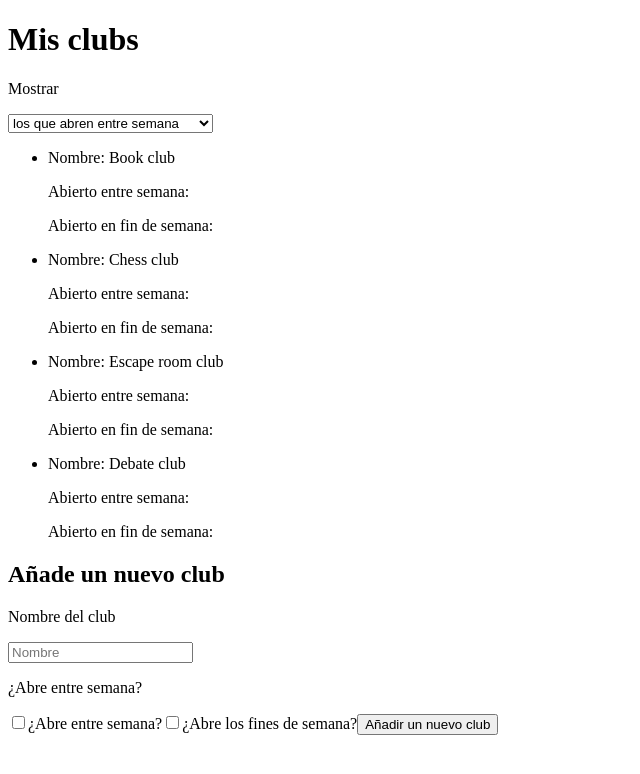
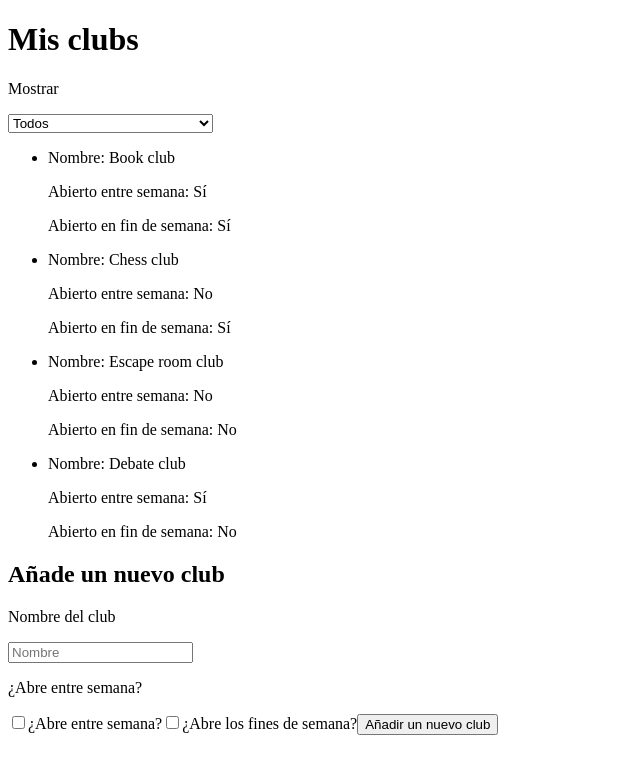
Before and after one commit to Adalab/modulo-3-evaluacion-intermedia-AlexandraLR, a React (Create React App) app: page / in a window 1280 px wide. Shown: the top 774 px of the page, without its empty margins (0-640 px from the left). Built offline with nearby package versions, Linux system fonts and the light colour scheme.

Commit message:
successfully added yes or no to checkbox

```diff
--- a/src/components/App.js
+++ b/src/components/App.js
@@ -20,12 +20,12 @@ function App() {
   const handleChangeWeekdays = (ev) => {
     setNewWeekdays(ev.currentTarget.value);
   };
-  const handleChangeNewWeekends = (ev) => {
+  const handleChangeWeekends = (ev) => {
     setNewWeekends(ev.currentTarget.value);
   };
 
 
-  const handleClick = (ev) => {
+  const handleClickNewClub = (ev) => {
     ev.preventDefault();
 
     const newClub = {
@@ -34,7 +34,6 @@ function App() {
       "openOnWeekend": NewWeekends,
     };
 
-    //data.push(newContact);
     setData( [...data, newClub] );
 
     setNewNameClub('');
@@ -43,7 +42,6 @@ function App() {
 
     console.log(data);
   };
-
 
 
 
@@ -56,11 +54,11 @@ function App() {
         </p>
         <p className="open__weekdays">
           <label className="contact__label">Abierto entre semana: </label>
-          {oneClub.openOnWeekdays}
+          {oneClub.openOnWeekdays ? "Sí" : "No"}
         </p>
         <p className="contact__mail">
           <label className="contact__label">Abierto en fin de semana: </label>
-          {oneClub.openOnWeekend}
+          {oneClub.openOnWeekend ? "Sí" : "No"}
         </p>
       </li>
     ));
@@ -73,8 +71,8 @@ return (
       <h1 className="header__title">Mis clubs</h1>
       <p className="show__clubs">Mostrar</p>
         <select name="select__clubs">
-          <option value="value1">Todos</option>
-          <option value="value2" selected>los que abren entre semana</option>
+          <option value="value1" selected>Todos</option>
+          <option value="value2" >los que abren entre semana</option>
           <option value="value3">los que abren el fin de semana</option>
         </select>
       </header>
@@ -97,15 +95,15 @@ return (
             value={newNameClub}
         />
         <p>¿Abre entre semana?</p>
-        <input type="checkbox" id="cbox1" onChange={handleChangeWeekdays} value={NewWeekdays} />
+        <input type="checkbox" id="cbox1" onClick={handleChangeWeekdays} value={NewWeekdays ? "Sí" : "No"} />
         ¿Abre entre semana?
-        <input type="checkbox" id="cbox2" value="second_checkbox"/>
+        <input type="checkbox" id="cbox2" onClick={handleChangeWeekends} value={NewWeekends ? "Sí" : "No"}/>
         ¿Abre los fines de semana?
           <input
             className="new-club__btn"
             type="submit"
             value="Añadir un nuevo club"
-            // onClick={handleClick}
+            onClick={handleClickNewClub}
           />
         </form>
       </main>
```
